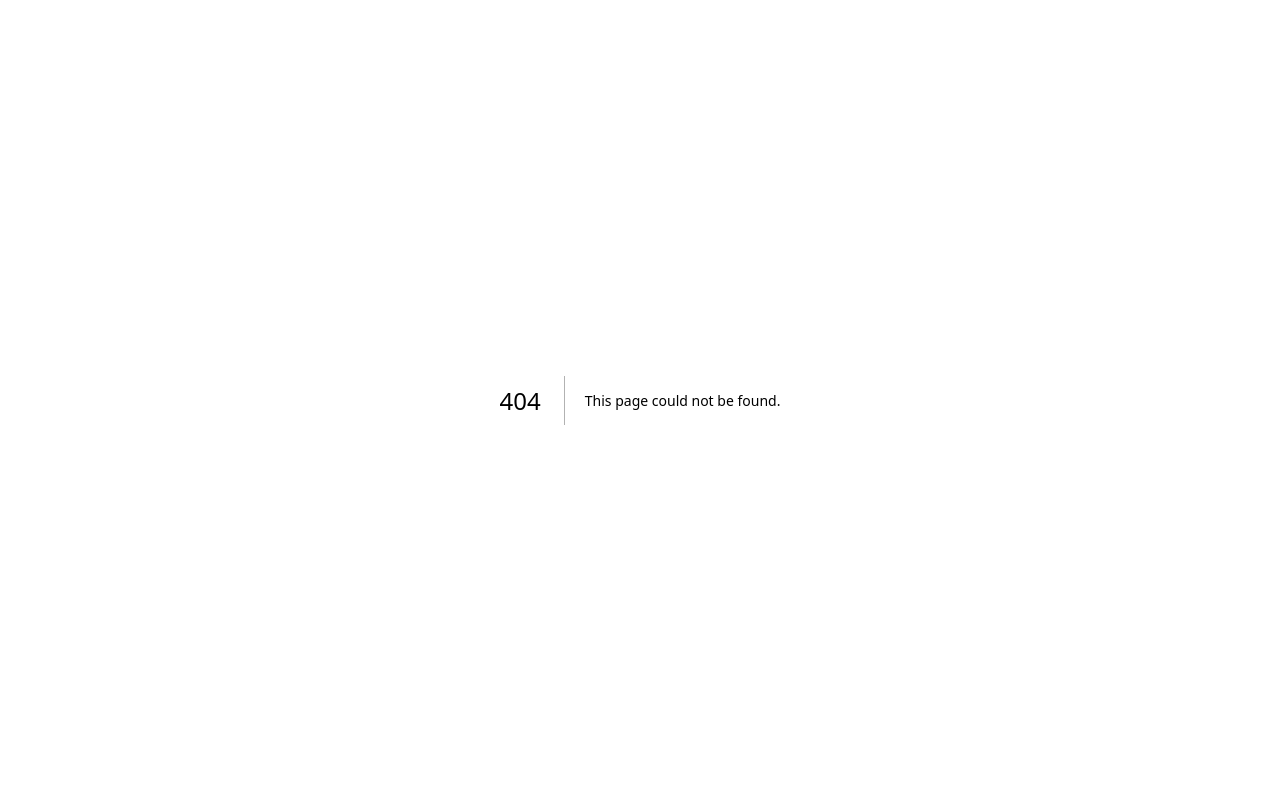
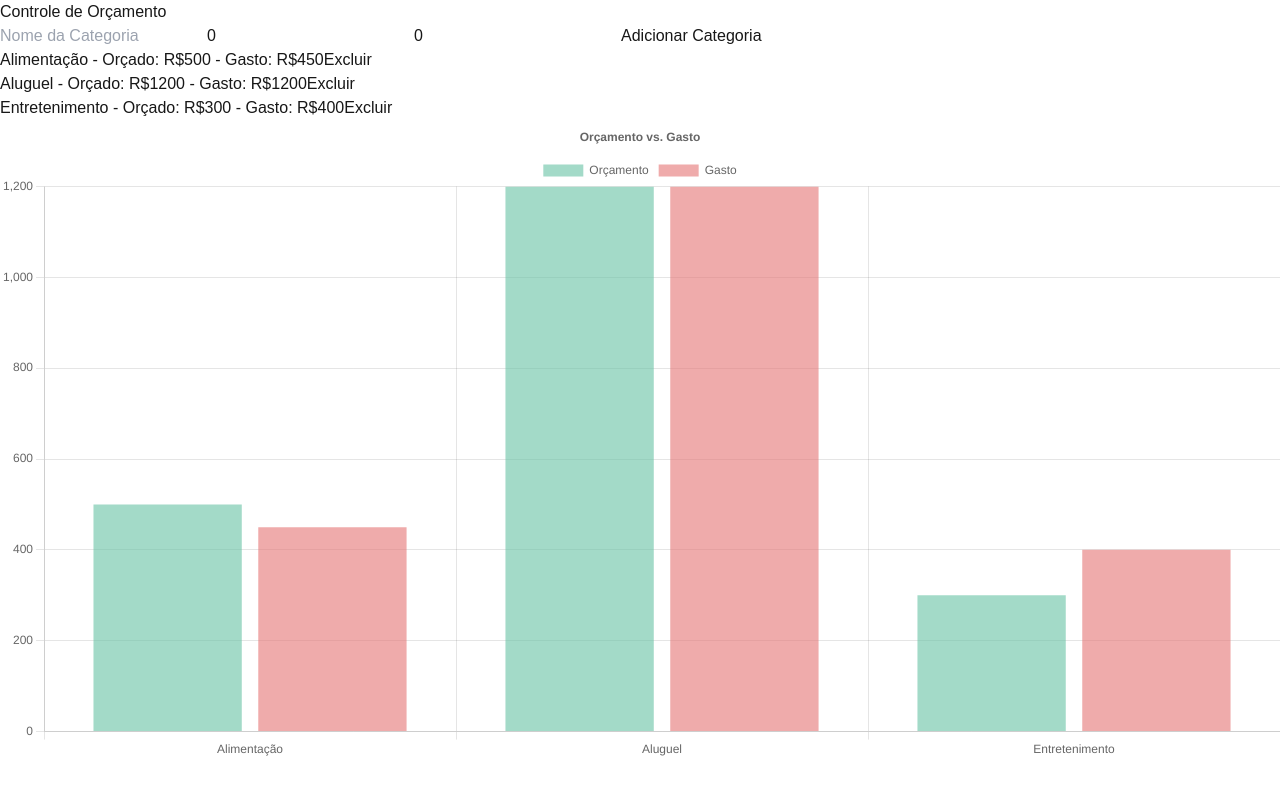
Before and after one commit to EBernardoJR/projeto_organiza_frontend, a Next.js app: page /orcamento in a window 1280 px wide. Before the commit this address had no page. Shown: the top 794 px of the page. Built offline with nearby package versions, Linux system fonts and the light colour scheme.

Commit message:
ajuste tela orçamento

```diff
--- /dev/null
+++ b/src/app/orcamento/page.js
@@ -0,0 +1,109 @@
+"use client";
+
+import { useState } from "react";
+import { Bar } from "react-chartjs-2";
+import { Chart as ChartJS, CategoryScale, LinearScale, BarElement, Title, Tooltip, Legend } from "chart.js";
+
+ChartJS.register(CategoryScale, LinearScale, BarElement, Title, Tooltip, Legend);
+
+export default function Home() {
+  const [categorias, setCategorias] = useState([
+    { nome: "Alimentação", orcamento: 500, gasto: 450 },
+    { nome: "Aluguel", orcamento: 1200, gasto: 1200 },
+    { nome: "Entretenimento", orcamento: 300, gasto: 400 },
+  ]);
+
+  const [novaCategoria, setNovaCategoria] = useState({ nome: "", orcamento: 0, gasto: 0 });
+
+  const adicionarCategoria = () => {
+    if (novaCategoria.nome && novaCategoria.orcamento > 0) {
+      setCategorias([...categorias, novaCategoria]);
+      setNovaCategoria({ nome: "", orcamento: 0, gasto: 0 });
+    }
+  };
+
+  const excluirCategoria = (nomeCategoria) => {
+    setCategorias(categorias.filter((categoria) => categoria.nome !== nomeCategoria));
+  };
+
+  const dados = {
+    labels: categorias.map((c) => c.nome),
+    datasets: [
+      {
+        label: "Orçamento",
+        data: categorias.map((c) => c.orcamento),
+        backgroundColor: "rgba(102, 194, 164, 0.6)", // #66C2A4 (verde suave)
+      },
+      {
+        label: "Gasto",
+        data: categorias.map((c) => c.gasto),
+        backgroundColor: "rgba(229, 115, 115, 0.6)", // #E57373 (vermelho suave)
+      },
+    ],
+  };
+
+  const opcoes = {
+    responsive: true,
+    plugins: {
+      legend: { position: "top" },
+      title: { display: true, text: "Orçamento vs. Gasto" },
+    },
+  };
+
+  return (
+    <div className="min-h-screen p-8 flex flex-col items-center gap-8 bg-white">
+      <h1 className="text-2xl font-bold text-[#008259]">Controle de Orçamento</h1>
+
+      {/* Formulário para adicionar categorias */}
+      <div className="flex flex-col gap-4 w-full max-w-md bg-white p-6 shadow-lg rounded-lg">
+        <input
+          type="text"
+          placeholder="Nome da Categoria"
+          value={novaCategoria.nome}
+          onChange={(e) => setNovaCategoria({ ...novaCategoria, nome: e.target.value })}
+          className="border p-2 rounded bg-[#f1f7f5]"
+        />
+        <input
+          type="number"
+          placeholder="Valor Orçado"
+          value={novaCategoria.orcamento}
+          onChange={(e) => setNovaCategoria({ ...novaCategoria, orcamento: Number(e.target.value) })}
+          className="border p-2 rounded bg-[#f1f7f5]"
+        />
+        <input
+          type="number"
+          placeholder="Valor Gasto"
+          value={novaCategoria.gasto}
+          onChange={(e) => setNovaCategoria({ ...novaCategoria, gasto: Number(e.target.value) })}
+          className="border p-2 rounded bg-[#f1f7f5]"
+        />
+        <button
+          onClick={adicionarCategoria}
+          className="bg-[#00986c] text-white py-2 px-4 rounded hover:bg-[#2ca880]"
+        >
+          Adicionar Categoria
+        </button>
+      </div>
+
+      {/* Exibir Categorias e Botão Excluir */}
+      <div className="w-full max-w-md mt-8">
+        {categorias.map((categoria, index) => (
+          <div key={index} className="flex items-center justify-between p-2 border-b bg-white shadow-sm rounded-lg">
+            <span className="text-[#008d62]">{categoria.nome} - Orçado: R${categoria.orcamento} - Gasto: R${categoria.gasto}</span>
+            <button
+              onClick={() => excluirCategoria(categoria.nome)}
+              className="text-[#2ca880] hover:text-[#008259]"
+            >
+              Excluir
+            </button>
+          </div>
+        ))}
+      </div>
+
+      {/* Gráfico de Barras */}
+      <div className="w-full max-w-3xl mt-8">
+        <Bar data={dados} options={opcoes} />
+      </div>
+    </div>
+  );
+}
```
